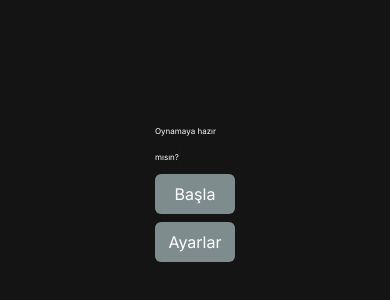
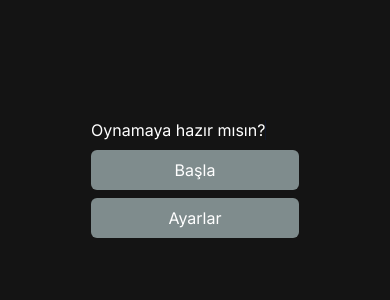
Before and after one commit to Berkcolakk/card-guess-game, a Next.js app: page / in a window 390 px wide. Shown: the part 266-566 px from the top of the page. Built offline with nearby package versions, Linux system fonts and the light colour scheme.

Commit message:
- responsive

```diff
--- a/src/components/Button/index.tsx
+++ b/src/components/Button/index.tsx
@@ -7,7 +7,7 @@ const Button: React.FC<HTMLMotionProps<"button">> = (props) => {
             {...props}
             whileHover={{ scale: 1.1 }}
             whileTap={{ scale: 1 }}
-            className="p-2 rounded-md bg-secondry max-sm:p-2"
+            className="p-2 rounded-md bg-secondry"
         />
     )
 }
--- a/src/components/CardList/Countdown.tsx
+++ b/src/components/CardList/Countdown/index.tsx
@@ -13,7 +13,7 @@ const Countdown = observer(() => {
     };
     return (
         <div className="fixed inset-0 flex items-end justify-center">
-            <AntdCountDown loading={!!!GameStore.loadingBoxFinish} title="Kalan Süre" format={"ss:SS"} value={Date.now() + second} onFinish={onFinish} />
+            <AntdCountDown loading={!GameStore.loadingBoxFinish} title="Kalan Süre" format={"ss:SS"} value={Date.now() + second} onFinish={onFinish} />
         </div>
     )
 })
--- a/src/containers/HomeContainer/index.tsx
+++ b/src/containers/HomeContainer/index.tsx
@@ -6,13 +6,13 @@ import Settings from "@/components/Settings";
 import { useRouter } from "next/navigation";
 import { useBoolean } from "@/hooks/useBoolean";
 const HomeContainer = () => {
-    const { toggle,setTrue, value } = useBoolean(false);
+    const { toggle, setTrue, value } = useBoolean(false);
     const router = useRouter();
     return (
         <div className="m-auto h-full items-center w-full">
             <div className="justify-center flex h-full ">
-                <div className="grid grid-cols-1 space-y-2 w-52 h-20 self-center max-sm:w-20">
-                    <AnimatedText delay={1} texts={["Hoşgeldin", "Oynamaya hazır mısın?"]} className="text-white max-sm:text-[0.5rem]" />
+                <div className="grid grid-cols-1 space-y-2 w-52 h-20 self-center">
+                    <AnimatedText delay={1} texts={["Hoşgeldin", "Oynamaya hazır mısın?"]} className="text-white " />
                     <Button onClick={() => router.push("/game")}>Başla</Button>
                     <Button onClick={() => setTrue()}>Ayarlar</Button>
                     <Settings open={value} setOpen={toggle} />
```
Also changed, not shown: src/components/CardList/RemembranceCards/index.tsx (renamed from src/components/CardList/RemembranceCards.tsx).
